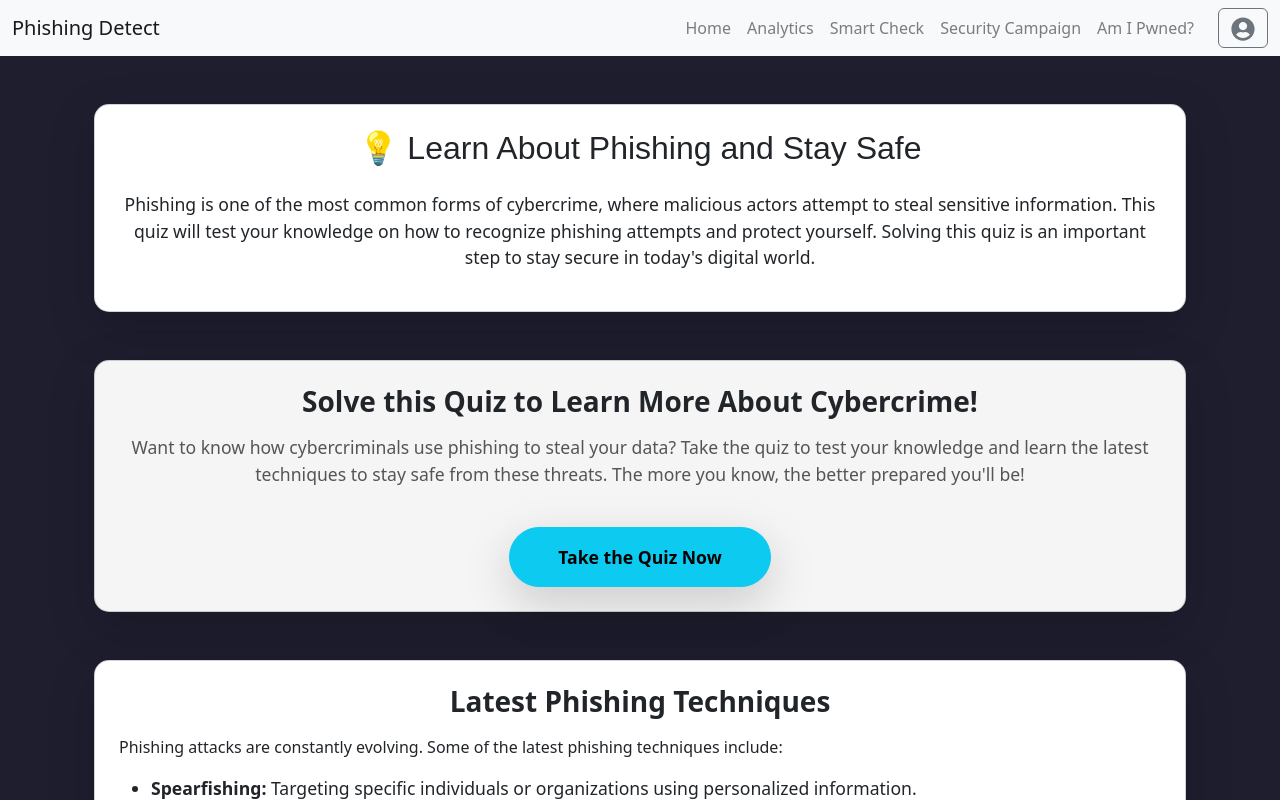
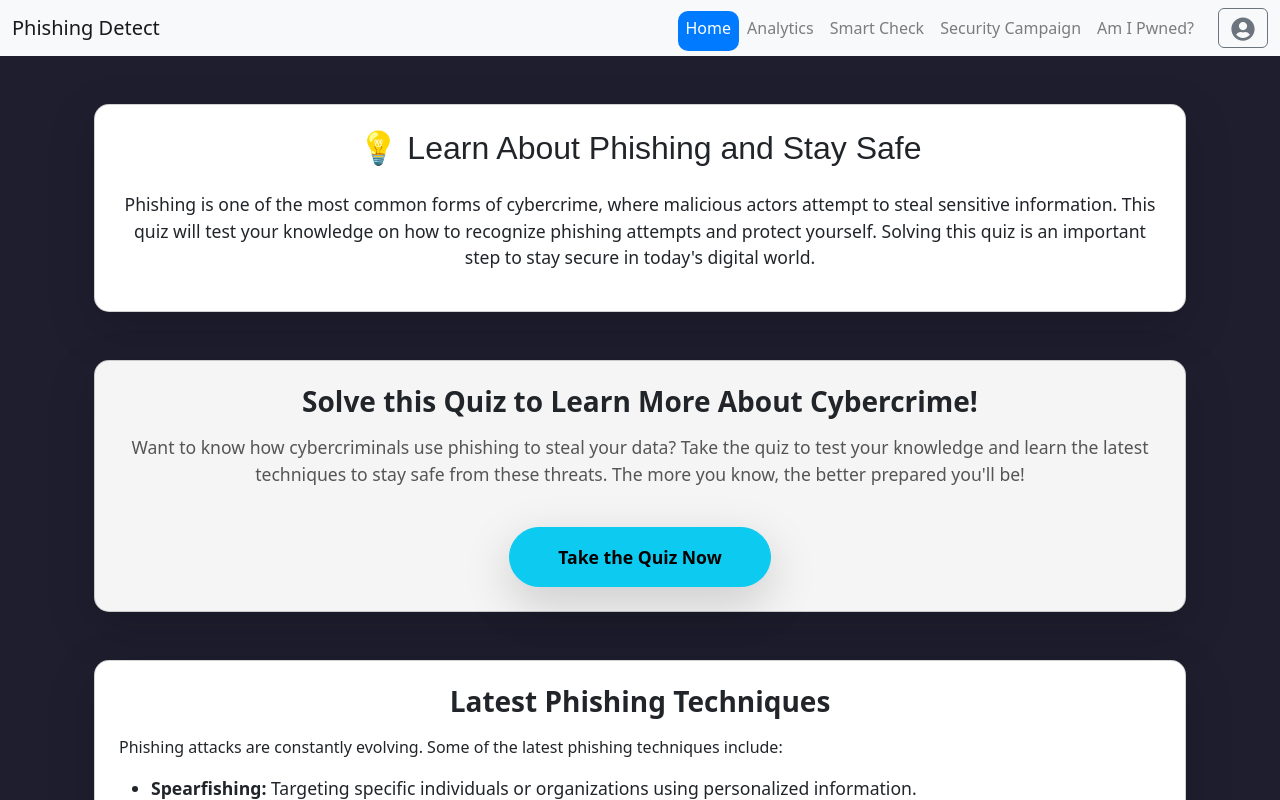
Before and after one commit to ZaraFatima123/Cyber_teamz_work, a React (Create React App) app: page /smartcheck in a window 1280 px wide. Shown: the top 800 px of the page. Built offline with nearby package versions, Linux system fonts and the light colour scheme.

Commit message:
Navbar Styled

```diff
--- a/src/App.js
+++ b/src/App.js
@@ -9,14 +9,15 @@ import Login from "./components/Login";
 import SecurityAwarenessCampaign from "./components/SecurityAwarenessCampaign";
 import AmIPwned from "./components/AmIPwned";
 import CyberSecurityQuiz from "./components/CyberSecurityQuiz";
-
+import { useState } from "react";
 function App() {
+  const [activeTab, setActiveTab] = useState("home");
 
   return (
     <Router>
       <div id="content-to-translate">
         <div style={styles.wrapper}>
-          <Navbar />
+          <Navbar activeTab={activeTab} setActiveTab={setActiveTab} />
           <div className="container mt-5">
             <Routes>
               <Route path="/" element={<Phishing />} />
--- a/src/components/Navbar.jsx
+++ b/src/components/Navbar.jsx
@@ -2,7 +2,7 @@ import React, { useEffect, useState } from "react";
 import { Link } from "react-router-dom";
 import { FaUserCircle } from "react-icons/fa";
 
-const Navbar = () => {
+const Navbar = ({ activeTab, setActiveTab }) => {
   const [darkMode, setDarkMode] = useState(false);
 
   const toggleDarkMode = () => {
@@ -69,28 +69,68 @@ const Navbar = () => {
 
         <div className="collapse navbar-collapse" id="navbarNav">
           <ul className="navbar-nav ms-auto">
-            <li className="nav-item">
-              <Link className="nav-link" to="/">
+            <li
+              className={`nav-item ${
+                activeTab === "home" && "active-nav-link"
+              }`}
+            >
+              <Link
+                className="nav-link"
+                to="/"
+                onClick={() => setActiveTab("home")}
+              >
                 Home
               </Link>
             </li>
-            <li className="nav-item">
-              <Link className="nav-link" to="/analytics">
+            <li
+              className={`nav-item ${
+                activeTab === "analytics" && "active-nav-link"
+              }`}
+            >
+              <Link
+                className="nav-link"
+                to="/analytics"
+                onClick={() => setActiveTab("analytics")}
+              >
                 Analytics
               </Link>
             </li>
-            <li className="nav-item">
-              <Link className="nav-link" to="/smartcheck">
+            <li
+              className={`nav-item ${
+                activeTab === "smartcheck" && "active-nav-link"
+              }`}
+            >
+              <Link
+                className="nav-link"
+                to="/smartcheck"
+                onClick={() => setActiveTab("smartcheck")}
+              >
                 Smart Check
               </Link>
             </li>
-            <li className="nav-item">
-              <Link className="nav-link" to="/security-campaign">
+            <li
+              className={`nav-item ${
+                activeTab === "security-campaign" && "active-nav-link"
+              }`}
+            >
+              <Link
+                className="nav-link"
+                to="/security-campaign"
+                onClick={() => setActiveTab("security-campaign")}
+              >
                 Security Campaign
               </Link>
             </li>
-            <li className="nav-item">
-              <Link className="nav-link" to="/am-i-pawned">
+            <li
+              className={`nav-item ${
+                activeTab === "am-i-pawned" && "active-nav-link"
+              }`}
+            >
+              <Link
+                className="nav-link"
+                to="/am-i-pawned"
+                onClick={() => setActiveTab("am-i-pawned")}
+              >
                 Am I Pwned?
               </Link>
             </li>
--- a/src/index.css
+++ b/src/index.css
@@ -1,13 +1,53 @@
 body {
   margin: 0;
-  font-family: -apple-system, BlinkMacSystemFont, 'Segoe UI', 'Roboto', 'Oxygen',
-    'Ubuntu', 'Cantarell', 'Fira Sans', 'Droid Sans', 'Helvetica Neue',
+  font-family: -apple-system, BlinkMacSystemFont, "Segoe UI", "Roboto", "Oxygen",
+    "Ubuntu", "Cantarell", "Fira Sans", "Droid Sans", "Helvetica Neue",
     sans-serif;
   -webkit-font-smoothing: antialiased;
   -moz-osx-font-smoothing: grayscale;
 }
 
 code {
-  font-family: source-code-pro, Menlo, Monaco, Consolas, 'Courier New',
+  font-family: source-code-pro, Menlo, Monaco, Consolas, "Courier New",
     monospace;
 }
+
+.nav-item {
+  position: relative;
+}
+
+.nav-item::after {
+  content: "";
+  position: absolute;
+  left: 0;
+  bottom: -3px; /* Adjust to position the underline */
+  width: 100%;
+  height: 100%;
+  background-color: var(--primary);
+  border-radius: 2px;
+  transform: scaleY(0);
+  transform-origin: left;
+  transition: transform 0.7s ease-in-out;
+  z-index: -1;
+  border-radius: 10px;
+  transform-origin: bottom;
+}
+
+.nav-item:hover::after {
+  transform: scaleY(1);
+}
+
+.active-nav-link {
+  position: relative;
+  z-index: 2;
+  color: white;
+}
+
+.active-nav-link > .nav-link {
+  color: white !important;
+}
+
+/* Keep underline visible for the active link */
+.active-nav-link::after {
+  transform: scaleY(1);
+}
```
